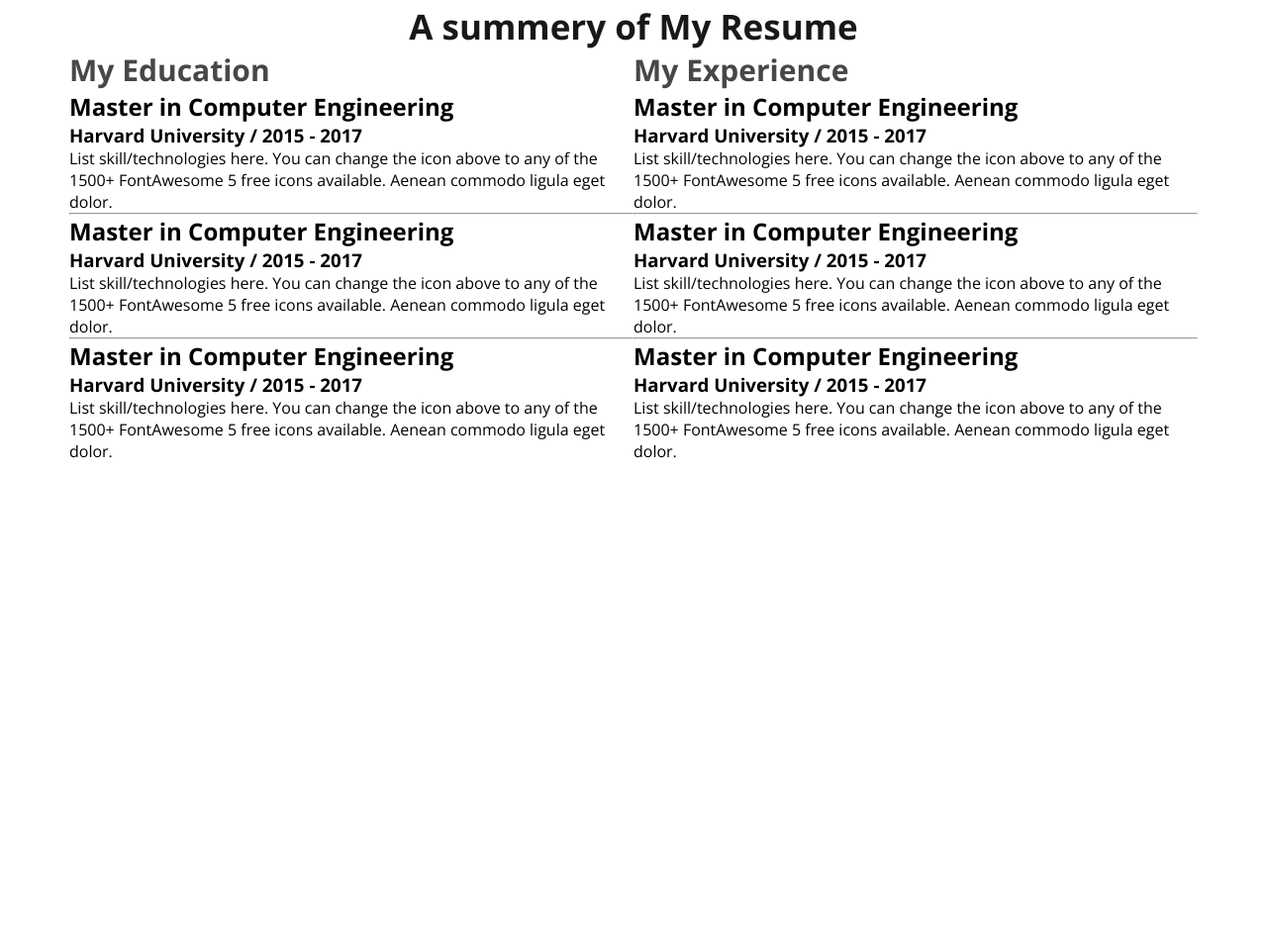
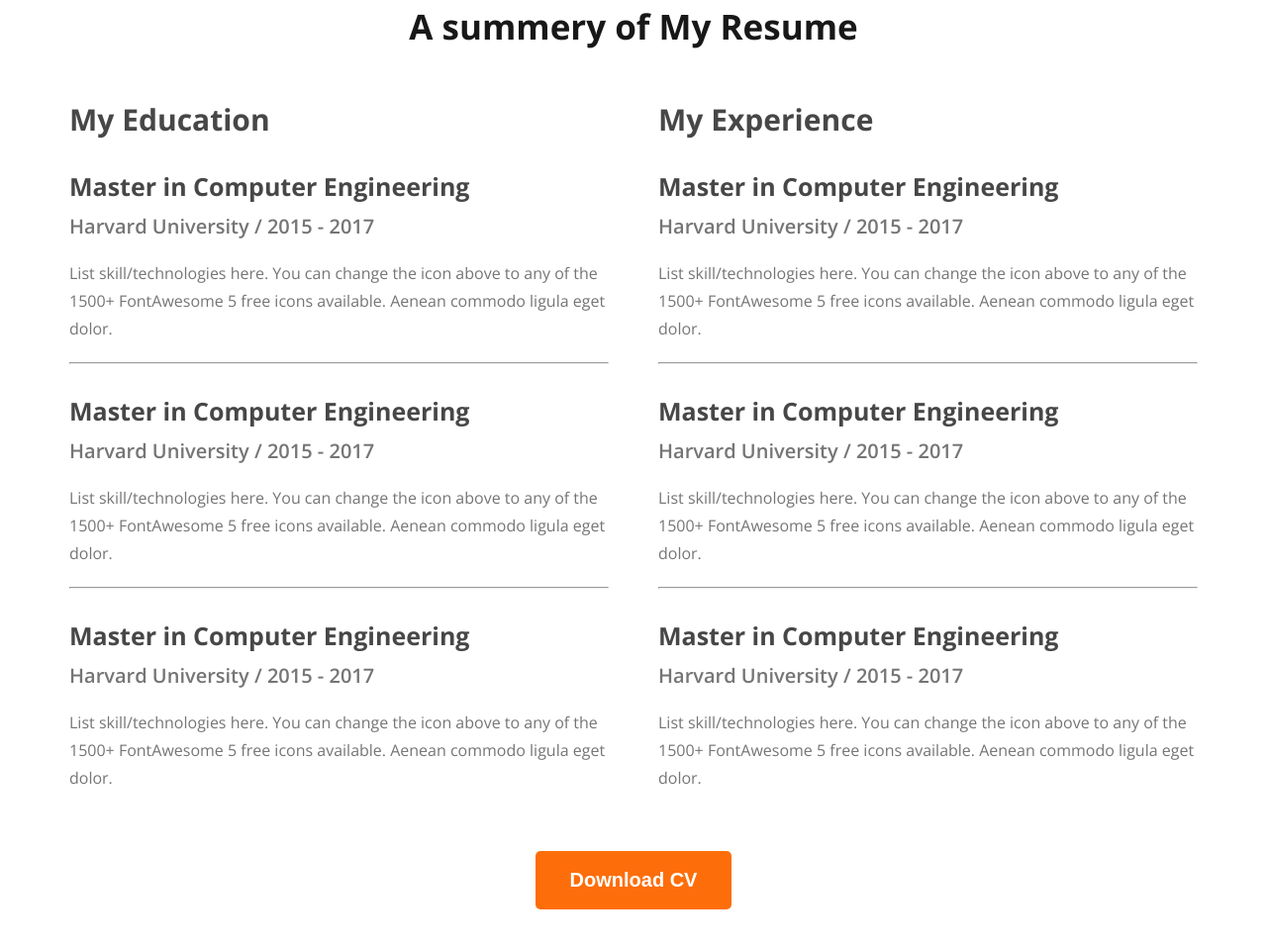
Before and after one commit to sharif-ahmed/portfolio_site.github.io, a plain HTML site: page index.html in a window 1280 px wide. Shown: the part 2199-3157 px from the top of the page at 99% size. Before the commit the page ends 2666 px from the top, so only its background shows below. Drawn offline with nearby package versions, Linux system fonts and the light colour scheme.

Commit message:
finished the resume section

```diff
--- a/css/style.css
+++ b/css/style.css
@@ -193,11 +193,43 @@ main section {
 
 .resume-container {
     display: flex;
-    justify-content: space-between;
+    gap: 50px;
 }
 
 .resume-column-title {
     color: #474747;
     font-size: 30px;
     font-weight: 700;
+    margin-top: 50px;
 }
+
+.resume-item-title {
+    color:  #474747;
+    font-size: 25px;
+    font-weight: 700;
+    margin-top: 30px;
+}
+
+.resume-item-institute {
+    color: #757575;
+    font-size: 20px;
+    font-weight: 600;
+    margin-top: 10px;
+}
+
+.resume-item-description {
+    color: #757575;
+    font-size: 16px;
+    font-weight: 400;
+    line-height: 28px;
+    margin: 20px 0;
+}
+
+.hr-line {
+    color: #D1D1D1;
+}
+
+.download-cv {
+    text-align: center;
+    margin: 40px 0;
+}
--- a/index.html
+++ b/index.html
@@ -112,7 +112,7 @@
                             to any of the 1500+ FontAwesome 5 free icons available. Aenean commodo ligula eget dolor.
                         </p>
                     </div>
-                    <hr>
+                    <hr class="hr-line">
                     <div class="resume-item">
                         <h2 class="resume-item-title">Master in Computer Engineering</h2>
                         <h3 class="resume-item-institute">Harvard University / 2015 - 2017</h3>
@@ -120,7 +120,7 @@
                             to any of the 1500+ FontAwesome 5 free icons available. Aenean commodo ligula eget dolor.
                         </p>
                     </div>
-                    <hr>
+                    <hr class="hr-line">
                     <div class="resume-item">
                         <h2 class="resume-item-title">Master in Computer Engineering</h2>
                         <h3 class="resume-item-institute">Harvard University / 2015 - 2017</h3>
@@ -138,7 +138,7 @@
                             to any of the 1500+ FontAwesome 5 free icons available. Aenean commodo ligula eget dolor.
                         </p>
                     </div>
-                    <hr>
+                    <hr class="hr-line">
                     <div class="resume-item">
                         <h2 class="resume-item-title">Master in Computer Engineering</h2>
                         <h3 class="resume-item-institute">Harvard University / 2015 - 2017</h3>
@@ -146,7 +146,7 @@
                             to any of the 1500+ FontAwesome 5 free icons available. Aenean commodo ligula eget dolor.
                         </p>
                     </div>
-                    <hr>
+                    <hr class="hr-line">
                     <div class="resume-item">
                         <h2 class="resume-item-title">Master in Computer Engineering</h2>
                         <h3 class="resume-item-institute">Harvard University / 2015 - 2017</h3>
@@ -155,6 +155,9 @@
                         </p>
                     </div>
                 </div>
+            </div>
+            <div class="download-cv">
+                <button class="btn-primary">Download CV</button>
             </div>
         </section>
     </main>
```
